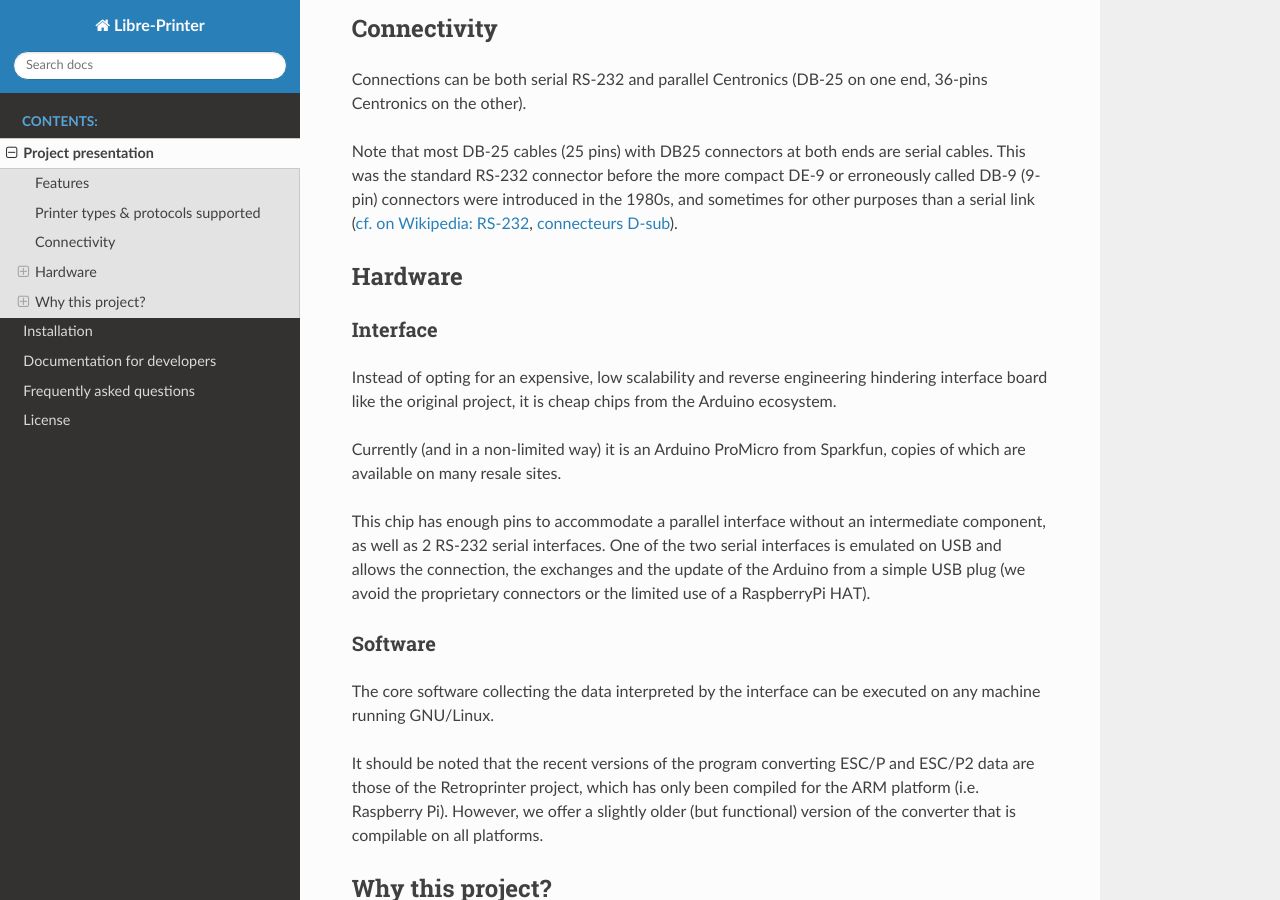
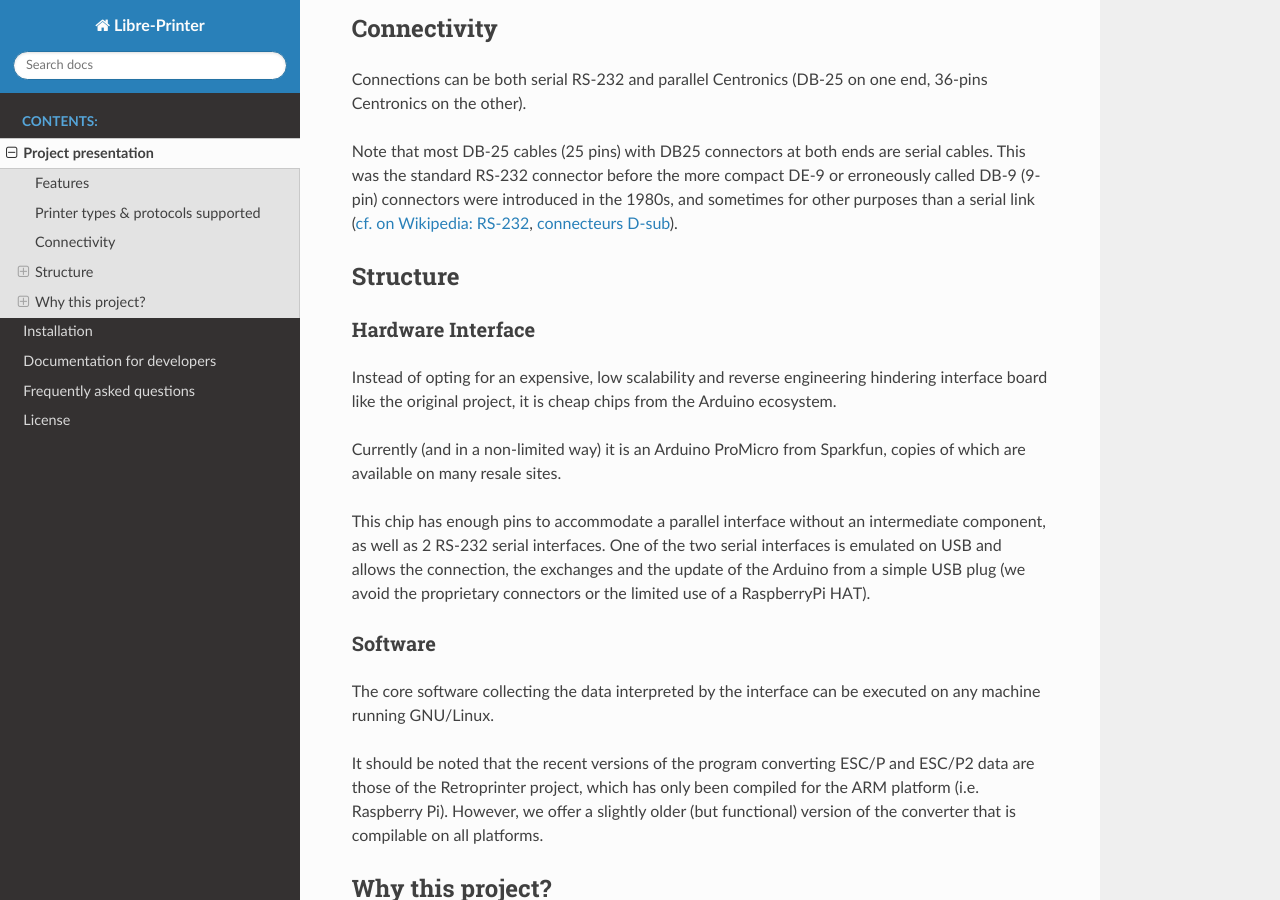
Before and after one commit to ysard/libre-printer, a Sphinx documentation site: the page built from doc/source/project_presentation.rst, in a window 1280 px wide and 900 px high, scrolled down 970 px. Built offline with Sphinx 7.4.7 and the Read the Docs theme 2.0.0, drawn with Linux system fonts in a browser that asks for light colours.

Commit message:
Fix typos

```diff
--- a/doc/source/FAQ.rst
+++ b/doc/source/FAQ.rst
@@ -97,7 +97,7 @@ Some ressources for the Centronics/parallel connector pinouts
    Centronics Port, CN36, Female port, Printer side
 
 Sources:
-`firewall.cx <https://www.firewall.cx/networking-topics/cabling-utp-fibre/120-network-parallel-cable.html>`_
+`firewall.cx <https://www.firewall.cx/networking-topics/cabling-utp-fibre/120-network-parallel-cable.html>`_.
 
 
 Hardware test
--- a/doc/source/project_presentation.rst
+++ b/doc/source/project_presentation.rst
@@ -57,11 +57,13 @@ sometimes for other purposes than a serial link
 (`cf. on Wikipedia: RS-232 <https://fr.wikipedia.org/wiki/RS-232>`_,
 `connecteurs D-sub <https://fr.wikipedia.org/wiki/D-sub>`_).
 
-Hardware
-========
+.. _project_structure:
 
-Interface
----------
+Structure
+=========
+
+Hardware Interface
+------------------
 
 Instead of opting for an expensive, low scalability and reverse engineering
 hindering interface board like the original project, it is cheap chips from the
--- a/libreprinter.conf
+++ b/libreprinter.conf
@@ -21,7 +21,7 @@
 
 # Used to convert line endings in plain-stream/plain-jobs conversion modes;
 # equivalent of linefeed_ending legacy config.
-# unix/windows
+# Possible values: unix/windows
 ; line_ending=unix
 
 # Raw peripheral path. If different from "no", data will be stored in raw files
```
Also changed, not shown: README.md (+2 -2 lines), README_FR.md (+2 -2 lines).
